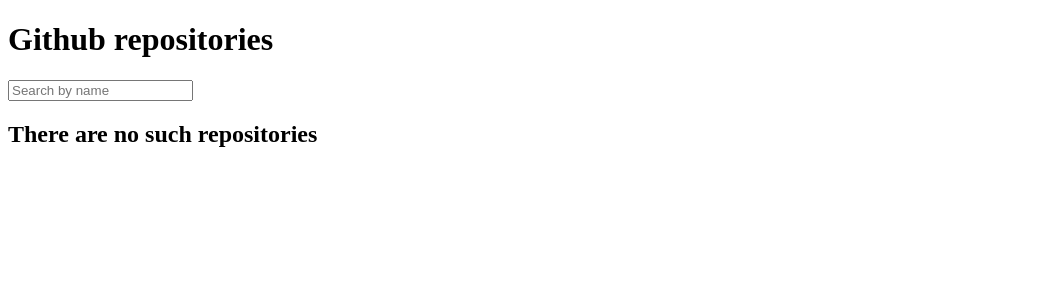
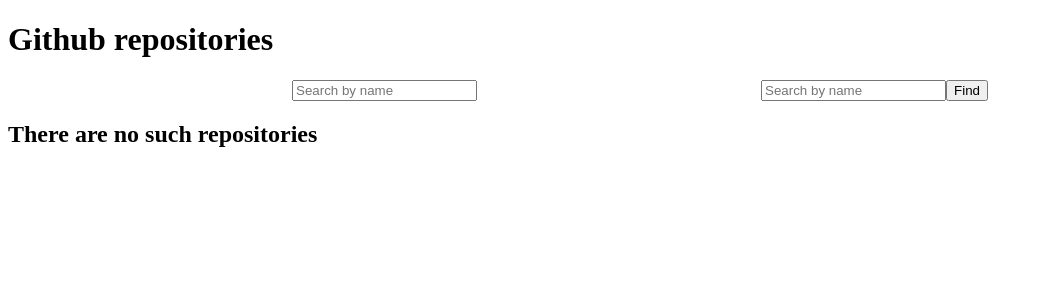
Before and after one commit to romaniuk3/GithubApi, an Angular app: page / in a window 1280 px wide. Shown: the top 300 px of the page, without its empty margins (0-1043 px from the left). Built offline with nearby package versions, Linux system fonts and the light colour scheme.

Commit message:
Template-driven form

```diff
--- a/src/app/github/components/layout/layout.component.html
+++ b/src/app/github/components/layout/layout.component.html
@@ -1,5 +1,13 @@
-<app-search-by-reactive-form
+<div style="display: flex; justify-content: space-evenly" class="forms">
+  <app-search-by-reactive-form
     [repositories]="repositories"
-    (onRepositoriesRequesting)="getRepositories($event)">
-</app-search-by-reactive-form>
+    (onRepositoriesRequesting)="getRepositories($event)"
+  >
+  </app-search-by-reactive-form>
+  <app-search-by-template-driven
+    [repositories]="repositories"
+    (onRepositoriesRequesting)="getRepositories($event)"
+  ></app-search-by-template-driven>
+</div>
+
 <app-repository [filteredRepositories]="filteredRepositories"></app-repository>
--- a/src/app/github/repositories/components/search-by-template-driven/search-by-template-driven.component.html
+++ b/src/app/github/repositories/components/search-by-template-driven/search-by-template-driven.component.html
@@ -1 +1,10 @@
-<p>search-by-template-driven works!</p>
+<form class="search-form__driven" (ngSubmit)="searchResult()">
+    <input
+     type="text"
+     [(ngModel)]="loginForm.query"
+     class="search-driven__input"
+     placeholder="Search by name"
+     name="driven-search"
+     autocomplete="off">
+     <button type="submit">Find</button>
+</form>
--- a/src/app/github/repositories/components/search-by-template-driven/search-by-template-driven.component.ts
+++ b/src/app/github/repositories/components/search-by-template-driven/search-by-template-driven.component.ts
@@ -1,4 +1,5 @@
-import { Component, OnInit } from '@angular/core';
+import { Component, Input, OnInit, Output, EventEmitter } from '@angular/core';
+import { filter, map, fromEvent } from 'rxjs';
 
 @Component({
   selector: 'app-search-by-template-driven',
@@ -7,9 +8,23 @@
 })
 export class SearchByTemplateDrivenComponent implements OnInit {
 
+  loginForm: any = {
+    query: ''
+  }
+
+  @Input() repositories?: Array<any>
+  @Output() onRepositoriesRequesting = new EventEmitter();
+
   constructor() { }
 
   ngOnInit(): void {
   }
 
+  requestRepositories(query: string): void {
+    this.onRepositoriesRequesting.emit(query);
+  }
+
+  searchResult() {
+    this.requestRepositories(this.loginForm.query);
+  }
 }
--- a/src/app/github/repositories/repositories.module.ts
+++ b/src/app/github/repositories/repositories.module.ts
@@ -5,11 +5,14 @@
 import { SearchByReactiveFormComponent } from './components/search-by-reactive-form/search-by-reactive-form.component';
 import { FormsModule, ReactiveFormsModule } from '@angular/forms';
 
+const exportComponents = [
+  SearchByTemplateDrivenComponent,
+  SearchByReactiveFormComponent,
+  RepositoryComponent
+]
 @NgModule({
   declarations: [
-    RepositoryComponent,
-    SearchByTemplateDrivenComponent,
-    SearchByReactiveFormComponent
+    exportComponents
   ],
   imports: [
     CommonModule,
@@ -17,8 +20,7 @@
     ReactiveFormsModule
   ],
   exports: [
-    RepositoryComponent,
-    SearchByReactiveFormComponent
+    exportComponents
   ]
 })
 export class RepositoriesModule { }
```
